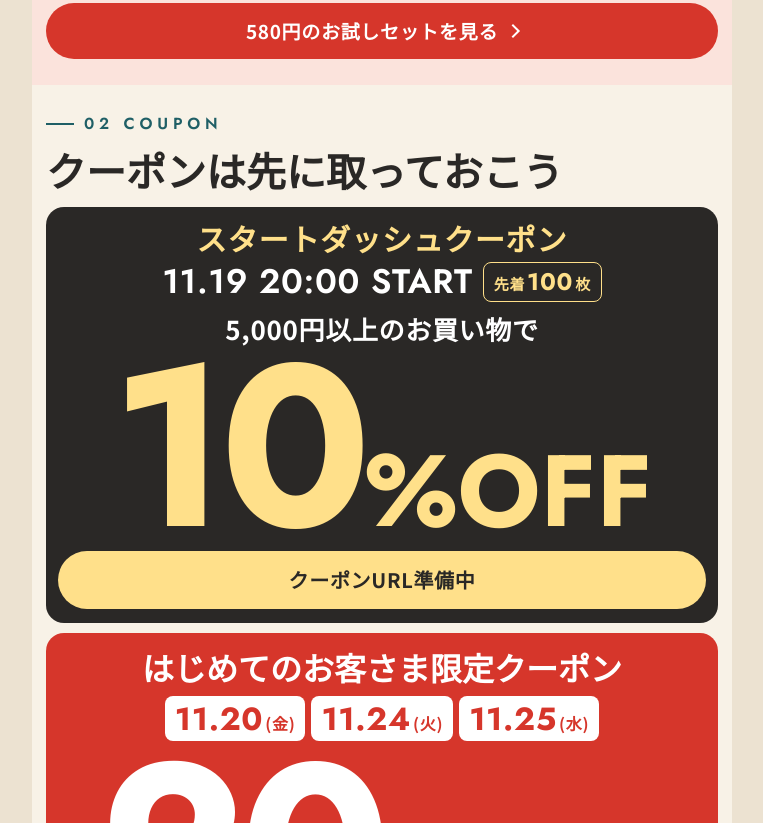
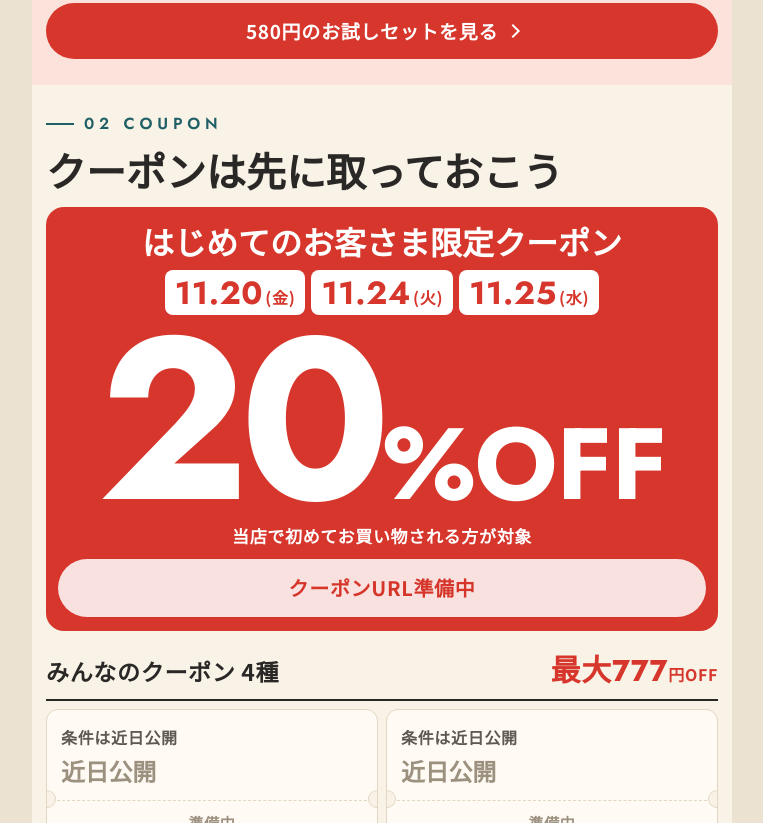
Before and after one commit to greentuushou-arch/cordy-blackfriday-2026, a plain HTML site: page index.html in a window 1280 px wide. Shown: the part 4009-4832 px from the top of the page, without its empty margins (258-1021 px from the left). Drawn offline with Linux system fonts and the light colour scheme.

Commit message:
fix: スタートダッシュクーポンを削除
Co-Authored-By: Claude Opus 5.5 <noreply@anthropic.com>

```diff
--- a/index.html
+++ b/index.html
@@ -540,14 +540,6 @@ a{color:inherit;text-decoration:none}
       <p class="sec-no rv">02 COUPON</p>
       <h2 class="h2 rv">クーポンは先に取っておこう</h2>
 
-      <div class="dash rv">
-        <p class="lbl">スタートダッシュクーポン</p>
-        <p class="when">11.19 20:00 START<span class="left">先着<b>100</b>枚</span></p>
-        <p class="cond">5,000円以上のお買い物で</p>
-        <p class="num">10<u>%OFF</u></p>
-        <a class="btn off" href="#" data-coupon="dash">クーポンURL準備中</a>
-      </div>
-
       <div class="newc rv">
         <p class="lbl">はじめてのお客さま限定クーポン</p>
         <p class="days"><span>11.20<small>(金)</small></span><span>11.24<small>(火)</small></span><span>11.25<small>(水)</small></span></p>
@@ -675,7 +667,7 @@ a{color:inherit;text-decoration:none}
   var COUPON_REP=[{cond:null,off:null},{cond:null,off:null},{cond:null,off:null},{cond:null,off:null}];
   /* カレンダー */
   var CAL=[
-    {d:19,w:'木',c:[['sd','20:00 スタートダッシュ'],['sale','セール開始']]},
+    {d:19,w:'木',c:[['sale','20:00 セール開始']]},
     {d:20,w:'金',best:1,c:[['sale','セール'],['new','新規20%OFF'],['pt','店内P5倍']]},
     {d:21,w:'土',c:[['sale','セール']]},
     {d:22,w:'日',c:[['sale','セール']]},
```
